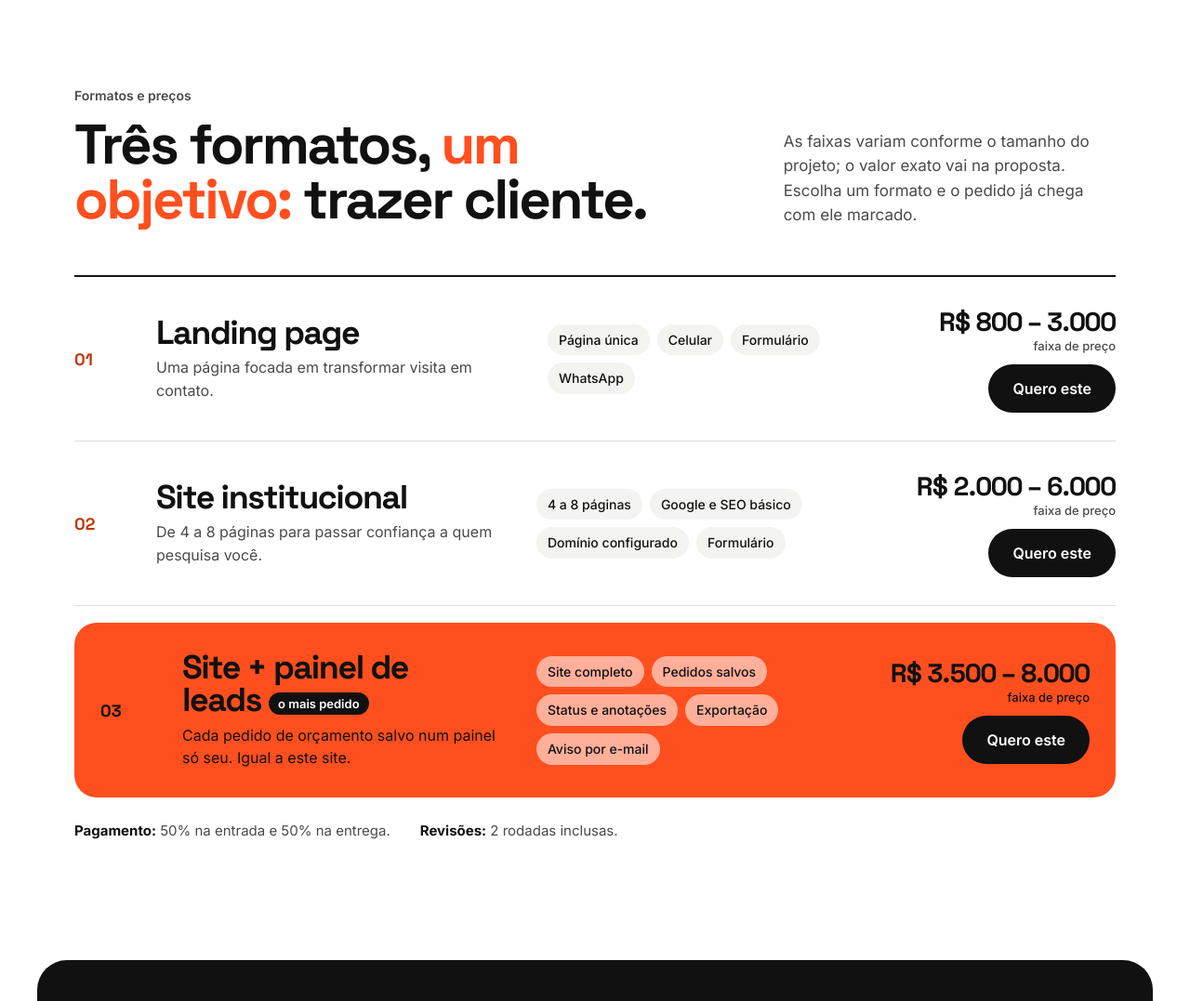
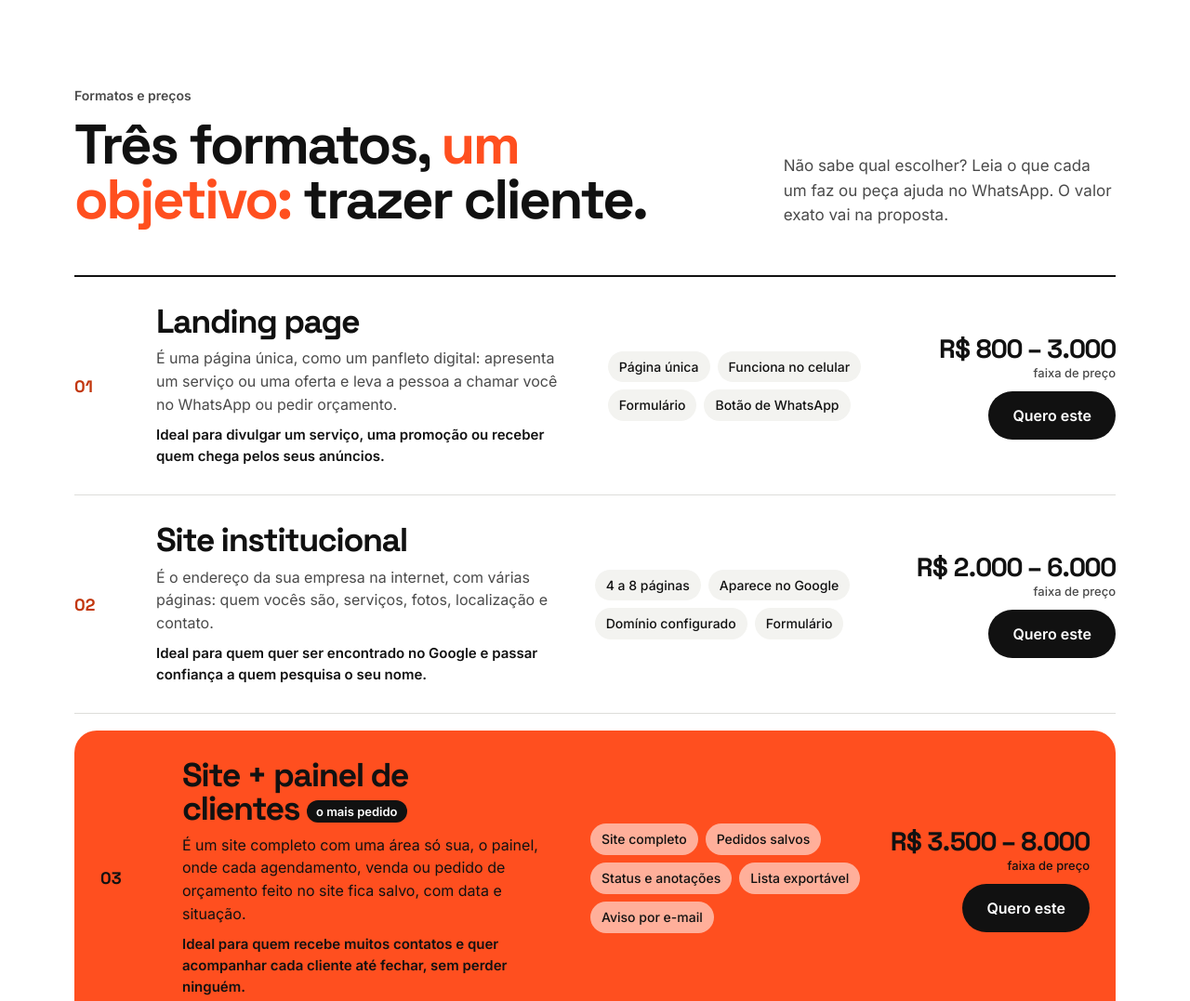
Before and after one commit to WieskaMarcelo/site-marcelo-alves, a plain HTML site: page index.html in a window 1280 px wide. Shown: the part 1020-2097 px from the top of the page at 93% size. Drawn offline with Linux system fonts and the light colour scheme.

Commit message:
Explicação simples de cada formato para quem não é da área
Co-Authored-By: Claude Opus 5.5 <noreply@anthropic.com>
Claude-Session: https://claude.ai/code/session_01WUzr7b49gW6zxndbBs4T8L

```diff
--- a/index.html
+++ b/index.html
@@ -91,10 +91,12 @@ nav .btn{min-height:44px;padding:0 20px;font-size:15px;white-space:nowrap}
 
 /* formatos */
 .fmt{border-top:2px solid var(--ink)}
-.row{display:grid;grid-template-columns:56px minmax(0,1fr) minmax(0,1fr) auto;gap:20px 32px;align-items:center;padding:30px 0;border-bottom:1px solid var(--line)}
+.row{display:grid;grid-template-columns:56px minmax(0,1.4fr) minmax(0,1fr) auto;gap:20px 32px;align-items:center;padding:30px 0;border-bottom:1px solid var(--line)}
 .row .n{font:700 18px var(--head);color:var(--or-t)}
 .row h3{font-size:clamp(28px,2.8vw,36px)}
-.row .for{color:var(--ink2);margin-top:8px;font-size:16px}
+.row .for{color:var(--ink2);margin-top:10px;font-size:16px;max-width:34em}
+.row .ideal{margin-top:8px;font-size:15px;font-weight:600;color:var(--ink)}
+.row.hot .ideal{color:var(--ink)}
 .row ul{list-style:none;margin:0;padding:0;display:flex;flex-wrap:wrap;gap:8px}
 .row li{font-size:14px;font-weight:500;background:var(--soft);border-radius:999px;padding:6px 12px}
 .row .buy{display:flex;flex-direction:column;align-items:flex-end;gap:12px}
@@ -256,7 +258,7 @@ footer .r{margin-left:auto}
 <section class="sec" id="formatos"><div class="wrap">
   <div class="intro rv">
     <div class="t"><p class="eyebrow">Formatos e preços</p><h2>Três formatos, <span class="hl">um objetivo:</span> trazer cliente.</h2></div>
-    <p>As faixas variam conforme o tamanho do projeto; o valor exato vai na proposta. Escolha um formato e o pedido já chega com ele marcado.</p>
+    <p>Não sabe qual escolher? Leia o que cada um faz ou peça ajuda no WhatsApp. O valor exato vai na proposta.</p>
   </div>
   <div class="fmt" id="prc"></div>
   <p class="terms rv"><span><b>Pagamento:</b> 50% na entrada e 50% na entrega.</span><span><b>Revisões:</b> 2 rodadas inclusas.</span></p>
@@ -321,7 +323,7 @@ footer .r{margin-left:auto}
     <label>Seu nome<input id="fn" autocomplete="name" required></label>
     <div class="two"><label>WhatsApp<input id="fp" type="tel" inputmode="tel" autocomplete="tel" placeholder="(00) 00000-0000" required></label><label>E-mail<input id="fe" type="email" autocomplete="email" placeholder="opcional"></label></div>
     <label>Tipo de negócio<input id="fb" placeholder="Ex.: salão de beleza, loja, consultório"></label>
-    <label>O que você precisa<select id="ft"><option>Landing page</option><option>Site institucional</option><option>Site com leads e painel</option><option>Ainda não sei</option></select></label>
+    <label>O que você precisa<select id="ft"><option>Landing page</option><option>Site institucional</option><option value="Site com leads e painel">Site + painel de clientes</option><option>Ainda não sei</option></select></label>
     <div class="two"><label>Investimento previsto<select id="fv"><option>Ainda não sei</option><option>Até R$ 2.000</option><option>R$ 2.000 a R$ 4.000</option><option>R$ 4.000 a R$ 6.000</option><option>Acima de R$ 6.000</option></select></label><label>Para quando<select id="fd"><option>Sem pressa</option><option>Este mês</option><option>Nas próximas semanas</option><option>Urgente</option></select></label></div>
     <label>Mensagem<textarea id="fm" placeholder="Conte sua ideia"></textarea></label>
     <input id="fh" name="empresa_site" tabindex="-1" autocomplete="off" aria-hidden="true" style="position:absolute;left:-9999px;width:1px;height:1px;opacity:0">
@@ -353,14 +355,14 @@ document.documentElement.classList.add("js");
 const $ = id => document.getElementById(id);
 
 const prc = [
-  ["Landing page","Uma página focada em transformar visita em contato.","R$ 800 – 3.000",["Página única","Celular","Formulário","WhatsApp"],false,"Landing page"],
-  ["Site institucional","De 4 a 8 páginas para passar confiança a quem pesquisa você.","R$ 2.000 – 6.000",["4 a 8 páginas","Google e SEO básico","Domínio configurado","Formulário"],false,"Site institucional"],
-  ["Site + painel de leads","Cada pedido de orçamento salvo num painel só seu. Igual a este site.","R$ 3.500 – 8.000",["Site completo","Pedidos salvos","Status e anotações","Exportação","Aviso por e-mail"],true,"Site com leads e painel"]
+  ["Landing page","É uma página única, como um panfleto digital: apresenta um serviço ou uma oferta e leva a pessoa a chamar você no WhatsApp ou pedir orçamento.","Ideal para divulgar um serviço, uma promoção ou receber quem chega pelos seus anúncios.","R$ 800 – 3.000",["Página única","Funciona no celular","Formulário","Botão de WhatsApp"],false,"Landing page"],
+  ["Site institucional","É o endereço da sua empresa na internet, com várias páginas: quem vocês são, serviços, fotos, localização e contato.","Ideal para quem quer ser encontrado no Google e passar confiança a quem pesquisa o seu nome.","R$ 2.000 – 6.000",["4 a 8 páginas","Aparece no Google","Domínio configurado","Formulário"],false,"Site institucional"],
+  ["Site + painel de clientes","É um site completo com uma área só sua, o painel, onde cada agendamento, venda ou pedido de orçamento feito no site fica salvo, com data e situação.","Ideal para quem recebe muitos contatos e quer acompanhar cada cliente até fechar, sem perder ninguém.","R$ 3.500 – 8.000",["Site completo","Pedidos salvos","Status e anotações","Lista exportável","Aviso por e-mail"],true,"Site com leads e painel"]
 ];
-$("prc").innerHTML = prc.map(([n,f,p,l,hot,o],i) =>
+$("prc").innerHTML = prc.map(([n,f,ideal,p,l,hot,o],i) =>
   `<article class="row rv${hot?" hot":""}">
     <span class="n">0${i+1}</span>
-    <div><h3>${n}${hot?'<span class="tag">o mais pedido</span>':""}</h3><p class="for">${f}</p></div>
+    <div><h3>${n}${hot?'<span class="tag">o mais pedido</span>':""}</h3><p class="for">${f}</p><p class="ideal">${ideal}</p></div>
     <ul>${l.map(x=>`<li>${x}</li>`).join("")}</ul>
     <div class="buy"><p class="price">${p}<small>faixa de preço</small></p><a class="btn" href="#contato" data-plan="${n}" data-opt="${o}">Quero este</a></div>
   </article>`).join("");
```
